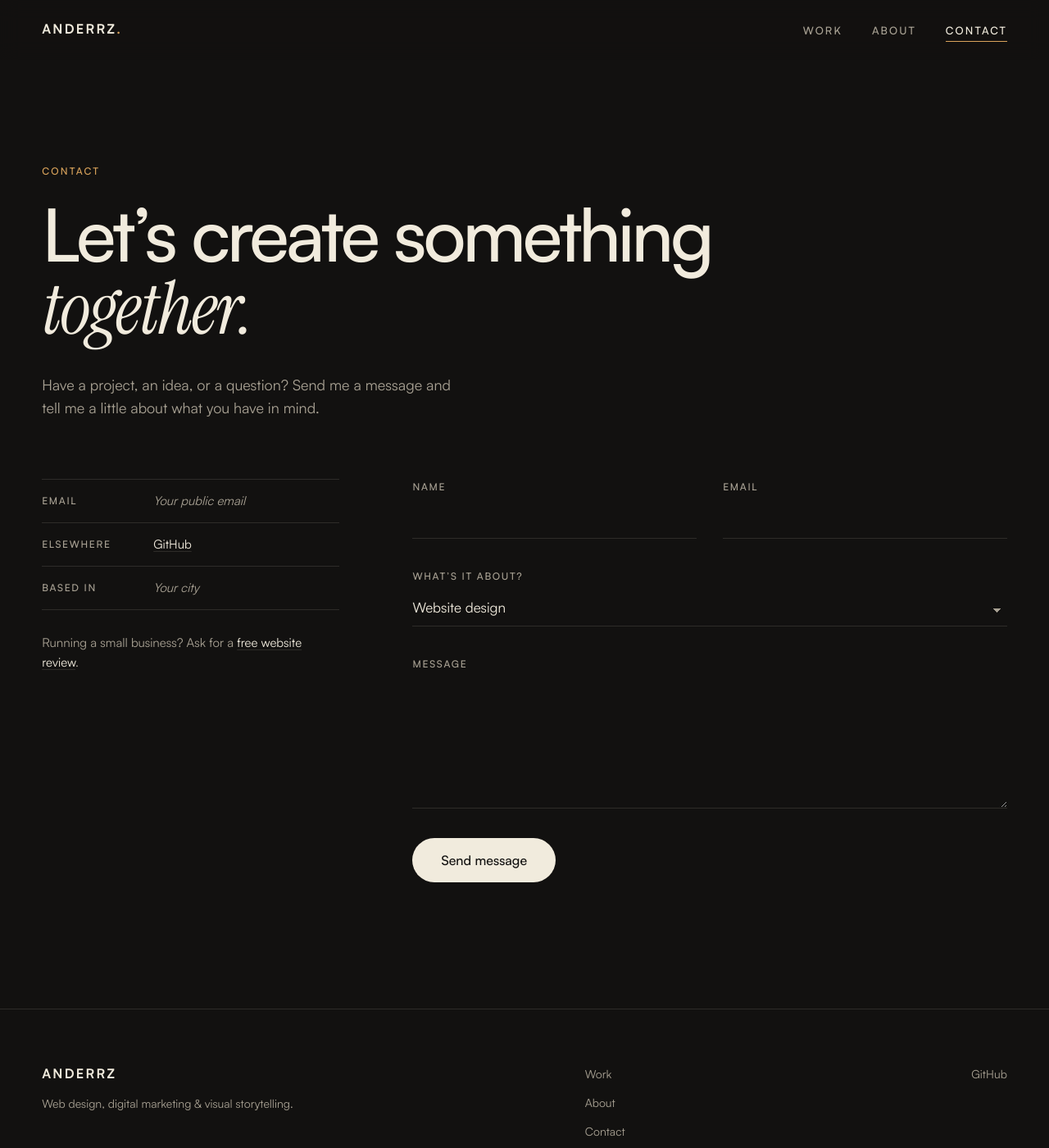
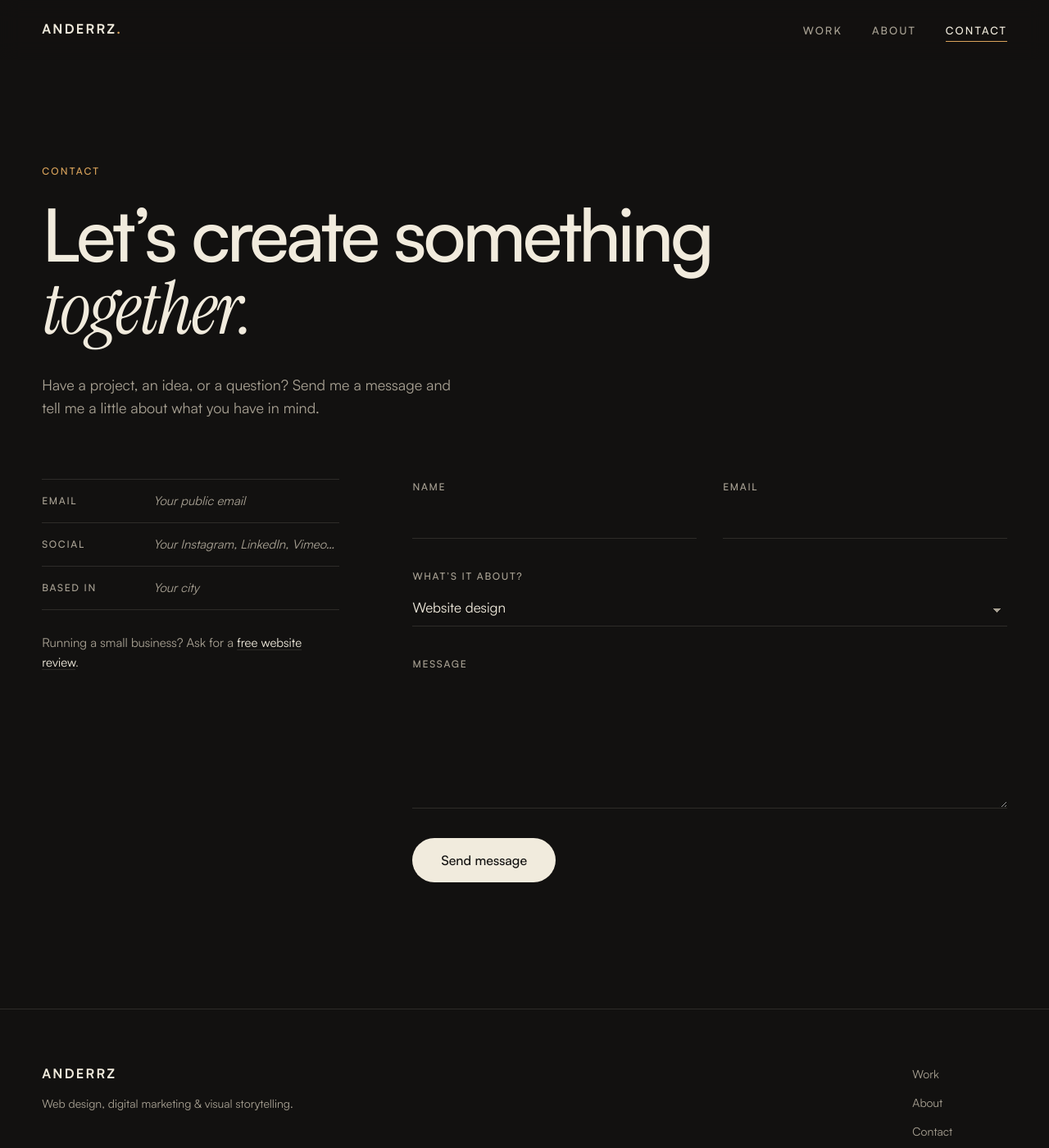
Before and after one commit to Anderrzx/anderrz.portfolio.github.io, a Jekyll site: the page built from contact/index.html, in a window 1280 px wide and 1400 px high. Shown: the whole window at 82% size. Built offline with Jekyll 4.4.1, drawn with Linux system fonts in a browser that asks for light colours.

Commit message:
Contact: rename Elsewhere to Social; remove GitHub link
Drop the GitHub link from the contact details and footer until real
social profiles are added; leave commented examples in place.

Co-Authored-By: Claude Opus 5.5 <noreply@anthropic.com>

```diff
--- a/_includes/footer.html
+++ b/_includes/footer.html
@@ -14,10 +14,11 @@
             </ul>
         </nav>
 
-        <ul class="footer-links">
-            <li><a href="https://github.com/Anderrzx" rel="noopener">GitHub</a></li>
-            <!-- TODO: add other profiles, e.g. <li><a href="https://instagram.com/yourname" rel="noopener">Instagram</a></li> -->
-        </ul>
+        <!-- Social links. Add yours here, e.g.
+             <ul class="footer-links">
+                 <li><a href="https://instagram.com/yourname" rel="noopener">Instagram</a></li>
+                 <li><a href="https://vimeo.com/yourname" rel="noopener">Vimeo</a></li>
+             </ul> -->
     </div>
     <div class="container footer-bottom">
         <p>&copy; {{ 'now' | date: '%Y' }} Anderrz</p>
--- a/contact/index.html
+++ b/contact/index.html
@@ -26,11 +26,10 @@ permalink: /contact/
                     <dd class="placeholder">Your public email</dd>
                 </div>
                 <div>
-                    <dt>Elsewhere</dt>
-                    <dd>
-                        <a href="https://github.com/Anderrzx" rel="noopener">GitHub</a>
-                        <!-- TODO: add Instagram, LinkedIn, Vimeo, etc. -->
-                    </dd>
+                    <dt>Social</dt>
+                    <!-- TODO: replace with your profiles, e.g.
+                         <dd><a href="https://instagram.com/yourname" rel="noopener">Instagram</a> &middot; <a href="https://vimeo.com/yourname" rel="noopener">Vimeo</a></dd> -->
+                    <dd class="placeholder">Your Instagram, LinkedIn, Vimeo&hellip;</dd>
                 </div>
                 <div>
                     <dt>Based in</dt>
```
